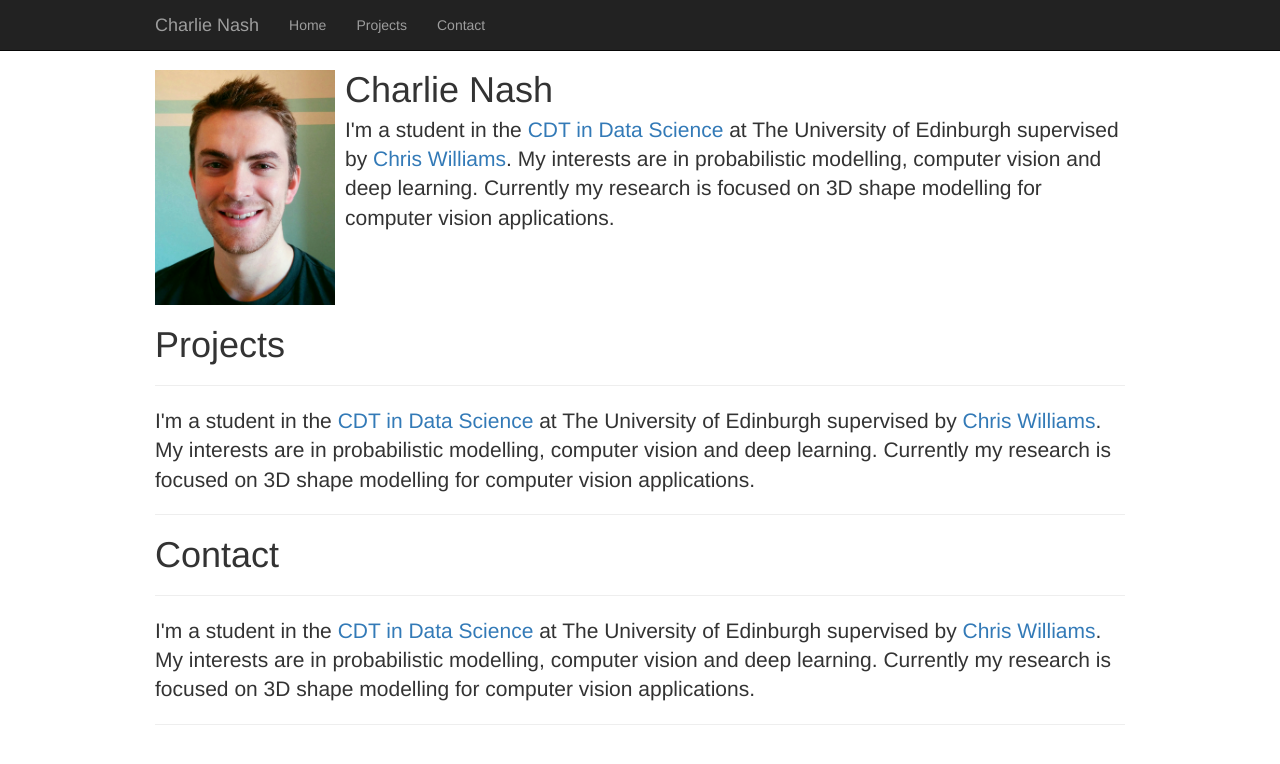
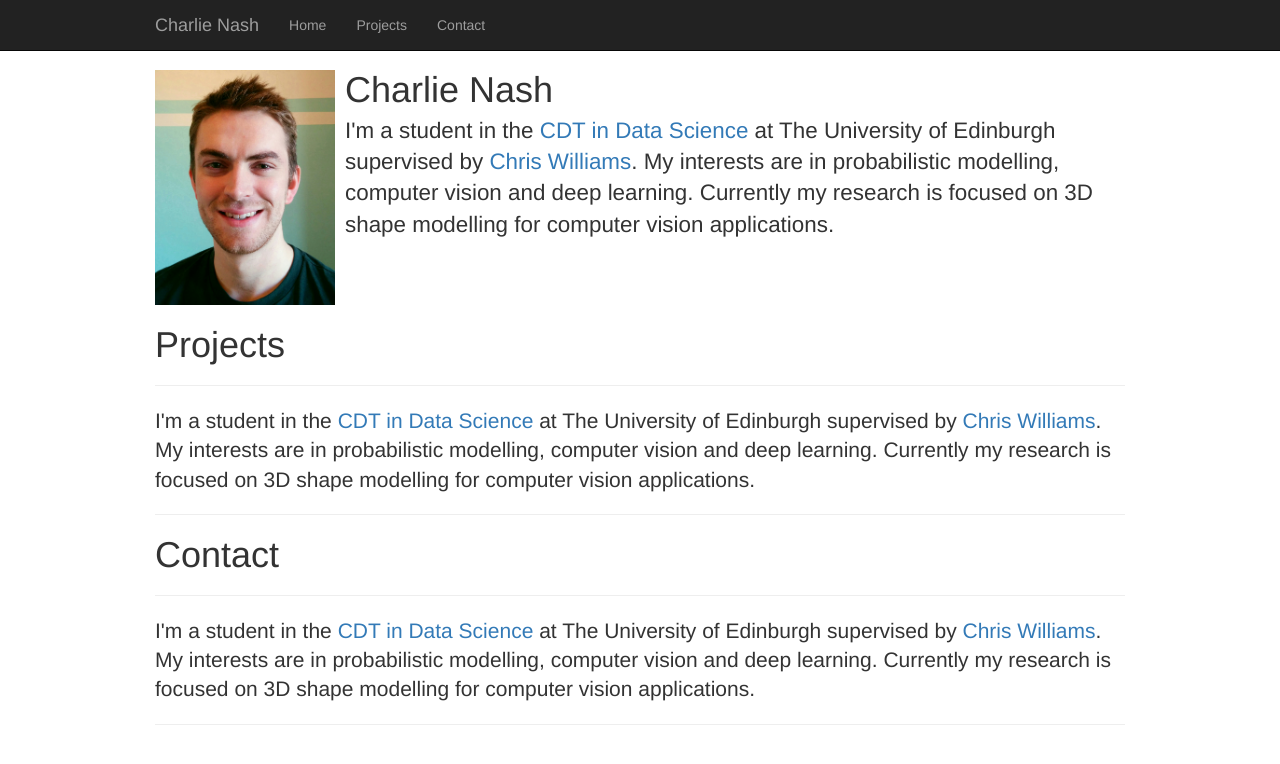
Before and after one commit to charlienash/charlienash.github.io, a Jekyll site: the page index.html, which Jekyll copies as it is, in a window 1280 px wide. Shown: the top 764 px of the page. Built offline with Jekyll 4.4.1, drawn with Linux system fonts in a browser that asks for light colours.

Commit message:
Update index.html

```diff
--- a/index.html
+++ b/index.html
@@ -84,7 +84,7 @@
 					  </div>
 					  <div class="media-body">
 					    <h1 class="media-heading">Charlie Nash</h4>
-					    <p class="lead"> I'm a student in the <a href="http://datascience.inf.ed.ac.uk/">CDT in Data Science</a> at The University of Edinburgh supervised by <a href="http://homepages.inf.ed.ac.uk/ckiw/">Chris Williams</a>. My interests are in probabilistic modelling, computer vision and deep learning. Currently my research is focused on 3D shape modelling for computer vision applications.</p>
+					    <p class="lead" style="font-size:160%;"> I'm a student in the <a href="http://datascience.inf.ed.ac.uk/">CDT in Data Science</a> at The University of Edinburgh supervised by <a href="http://homepages.inf.ed.ac.uk/ckiw/">Chris Williams</a>. My interests are in probabilistic modelling, computer vision and deep learning. Currently my research is focused on 3D shape modelling for computer vision applications.</p>
 					  </div>
 					</div>
 
```
